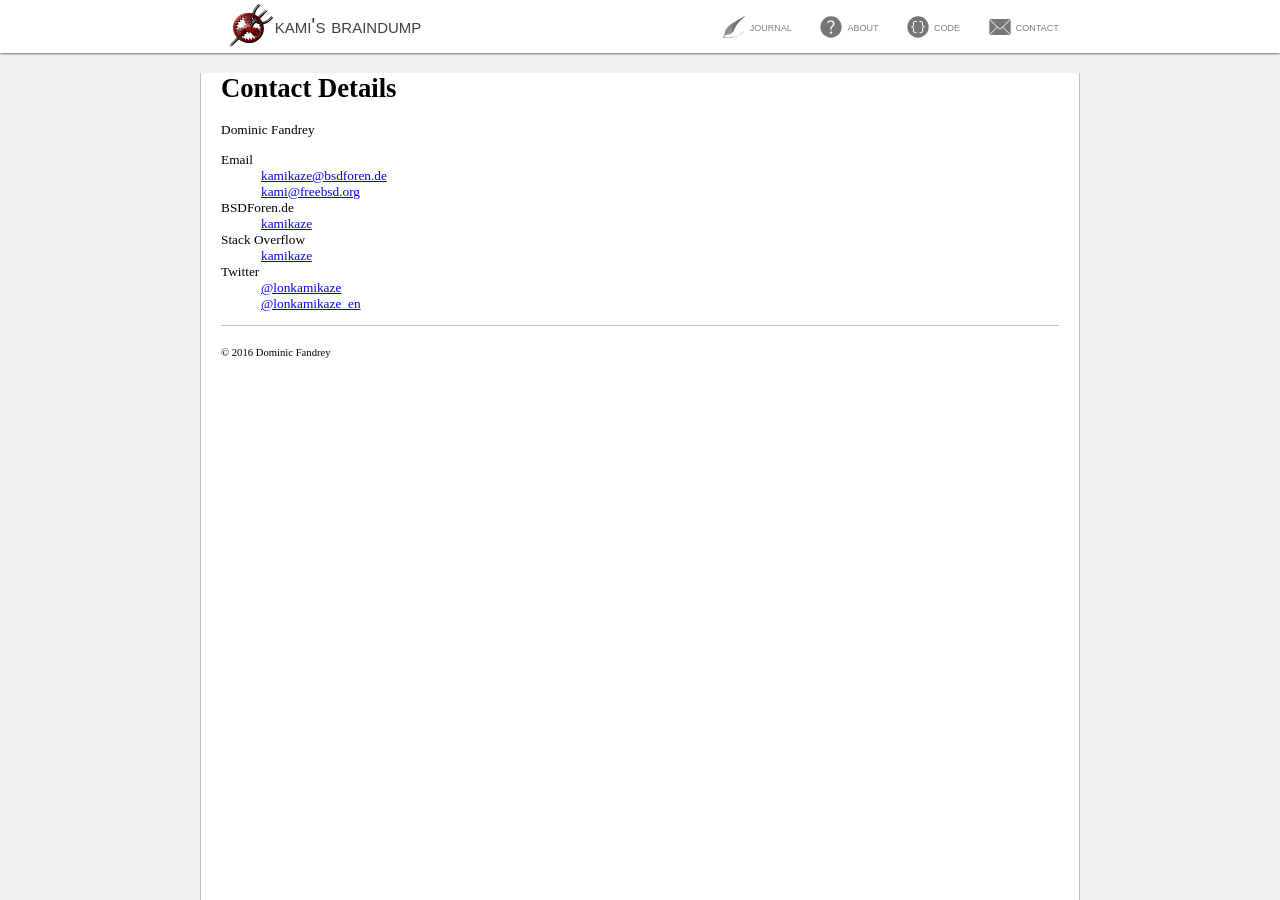
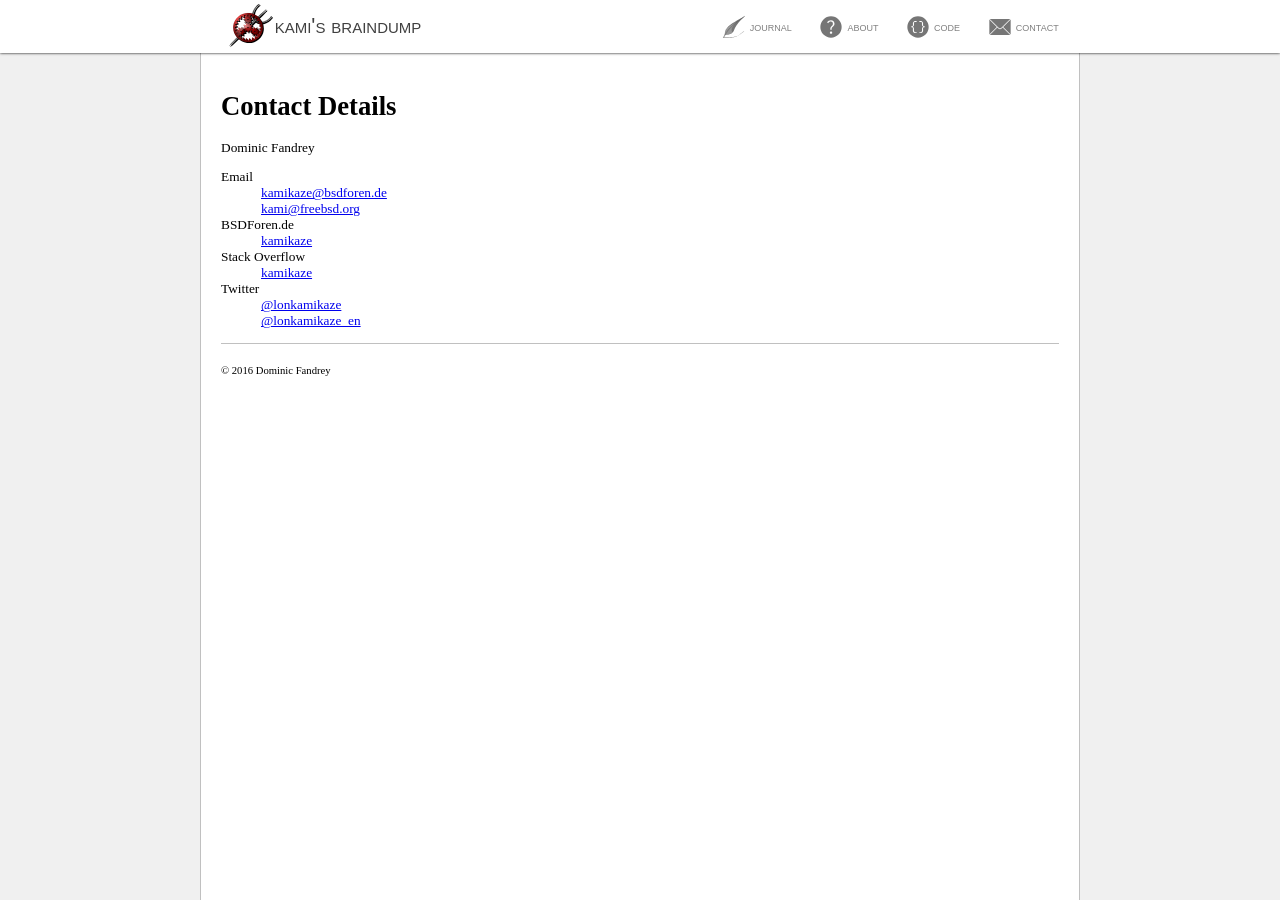
Before and after one commit to lonkamikaze/lonkamikaze.github.io, a Jekyll site: the page built from contact/index.md, in a window 1280 px wide. Built offline with Jekyll 4.4.1, drawn with Linux system fonts in a browser that asks for light colours.

Commit message:
Move the padding into the #content block

```diff
--- a/css/main.css
+++ b/css/main.css
@@ -72,10 +72,14 @@ body {
 	background:          #ffffff;
 	padding:             0pt 15pt;
 	font-family:         serif;
-	margin:              55pt 150pt 0pt 150pt;
+	margin:              40pt 150pt 0pt 150pt;
 	border-left:         1pt solid #c0c0c0;
 	border-right:        1pt solid #c0c0c0;
-	min-height:          calc(100vh - 55pt);
+	min-height:          calc(100vh - 40pt);
+}
+
+#content {
+	padding:             15pt 0pt 0pt 0pt;
 }
 
 #content h1, #content h2, #content h3, #content h4 {
```
